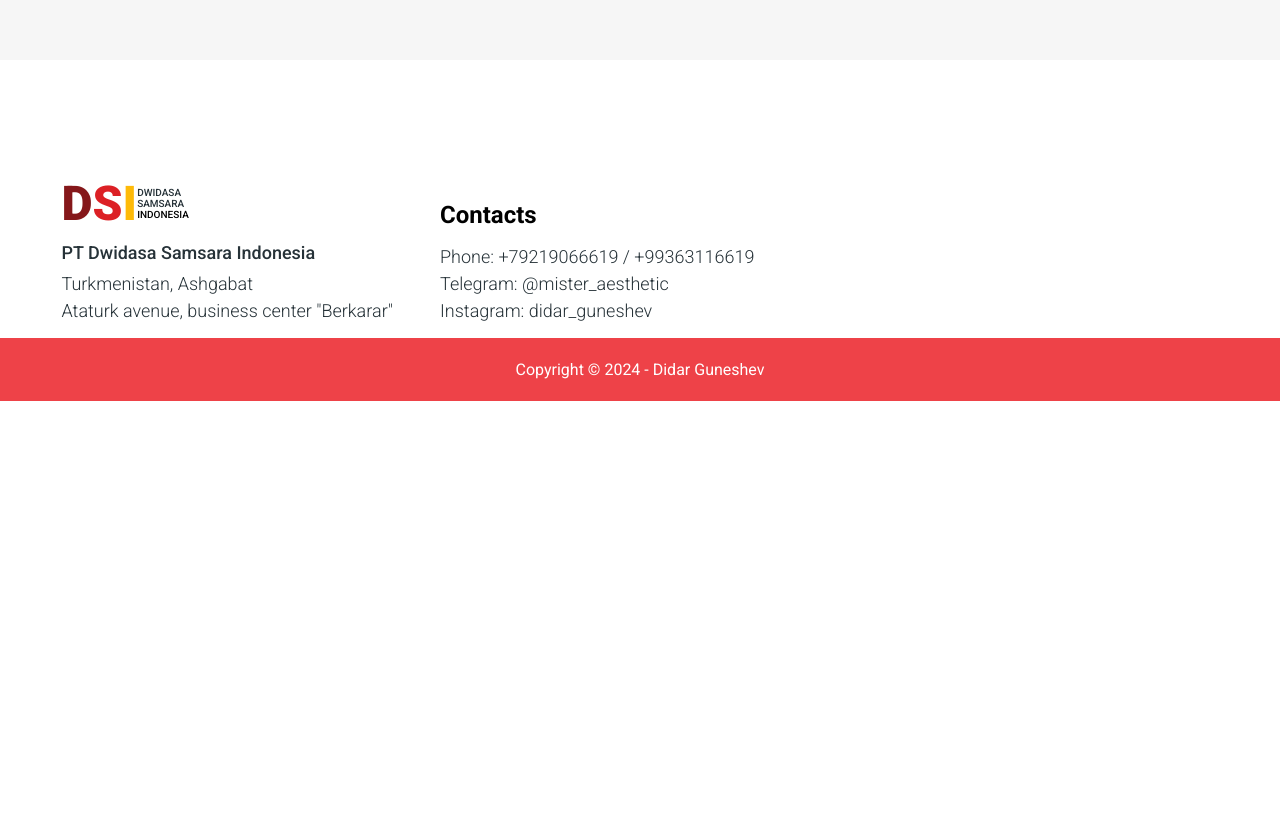
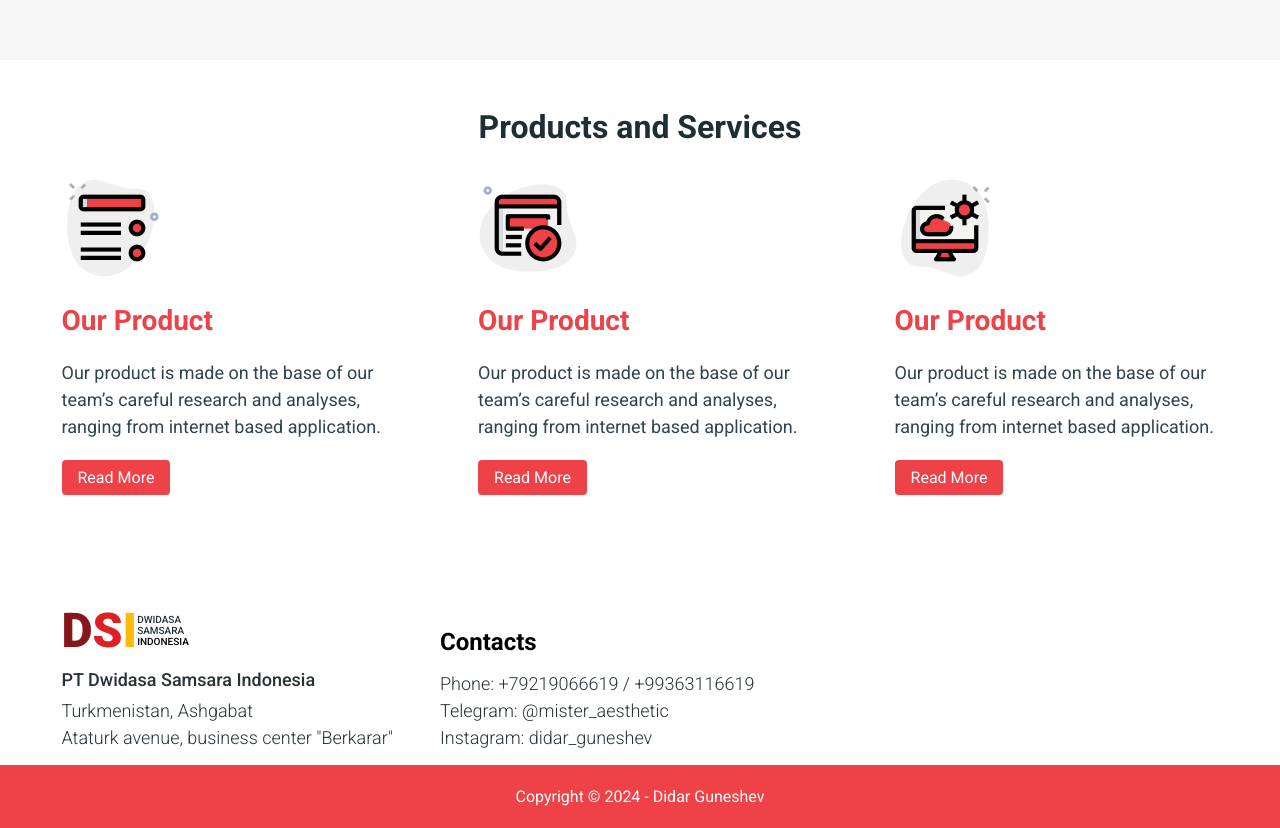
Before and after one commit to DIdar-jpg/DigitalAgencyWebsite, a plain HTML site: page index.html in a window 1280 px wide. Shown: the part 981-1809 px from the top of the page. Before the commit the page ends 1382 px from the top, so only its background shows below. Drawn offline with Linux system fonts and the light colour scheme.

Commit message:
added Products block

```diff
--- a/css/style.css
+++ b/css/style.css
@@ -279,3 +279,47 @@ a {
     top, left, right, bottom - указывает положение от этих краёв. Так же их можно
     комбинировать.
 */
+
+.product {
+}
+.container {
+}
+.product-title {
+    font-size: 32px;
+    font-weight: medium;
+    color: #1F2E35;
+    text-align: center;
+
+    margin-top: 48px;
+}
+.product-inner {
+    width: 100%;
+    display: flex;
+    justify-content: space-between;
+    flex-wrap: wrap;
+    gap: 16px;
+
+    margin-top: 32px;
+}
+.product-item {
+    width: 28%;
+}
+.product-item-title {
+    font-size: 28px;
+    font-weight: medium;
+    color: #EE4248;
+    margin: 22px 0;
+}
+.product-item-text {
+    font-size: 18px;
+    color: #30444E;
+    line-height: 150%;
+    margin-bottom: 28px;
+}
+.product-item-link {
+    color: #fff;
+    padding: 8px 16px;
+    background-color: #EE4248;
+    border-radius: 4px;
+
+}
--- a/index.html
+++ b/index.html
@@ -121,6 +121,46 @@
                 </div>
             </div>
         </section>
+
+
+        <section class="product container">
+            <h2 class="product-title">Products and Services</h2>
+            <div class="product-inner">
+                <div class="product-item">
+                    <img src="./images/products/product-1.png" alt="" class="product-item-pic">
+
+                    <h3 class="product-item-title">Our Product</h3>
+
+                    <p class="product-item-text">
+                        Our product is made on the base of our team’s careful research and analyses, ranging from internet based application.
+                    </p>
+
+                    <a href="/" class="product-item-link">Read More</a>
+                </div>
+                <div class="product-item">
+                    <img src="./images/products/product-2.png" alt="" class="product-item-pic">
+
+                    <h3 class="product-item-title">Our Product</h3>
+
+                    <p class="product-item-text">
+                        Our product is made on the base of our team’s careful research and analyses, ranging from internet based application.
+                    </p>
+
+                    <a href="/" class="product-item-link">Read More</a>
+                </div>
+                <div class="product-item">
+                    <img src="./images/products/product-3.png" alt="" class="product-item-pic">
+
+                    <h3 class="product-item-title">Our Product</h3>
+
+                    <p class="product-item-text">
+                        Our product is made on the base of our team’s careful research and analyses, ranging from internet based application.
+                    </p>
+
+                    <a href="/" class="product-item-link">Read More</a>
+                </div>
+
+        </section>
     </main>
     <footer class="footer">
         <div class="footer-info container">
```
Also changed, not shown: images/products/product-1.png (added), images/products/product-2.png (added), images/products/product-3.png (added).
